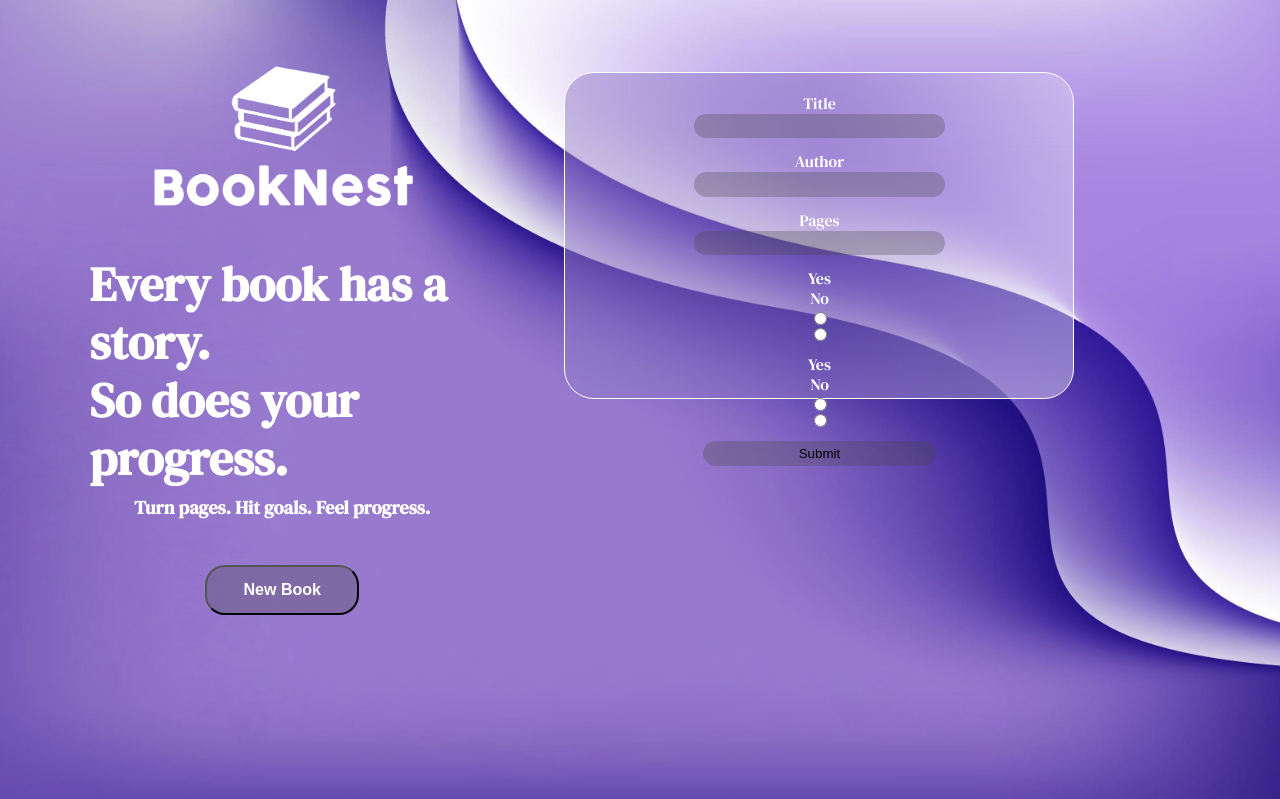
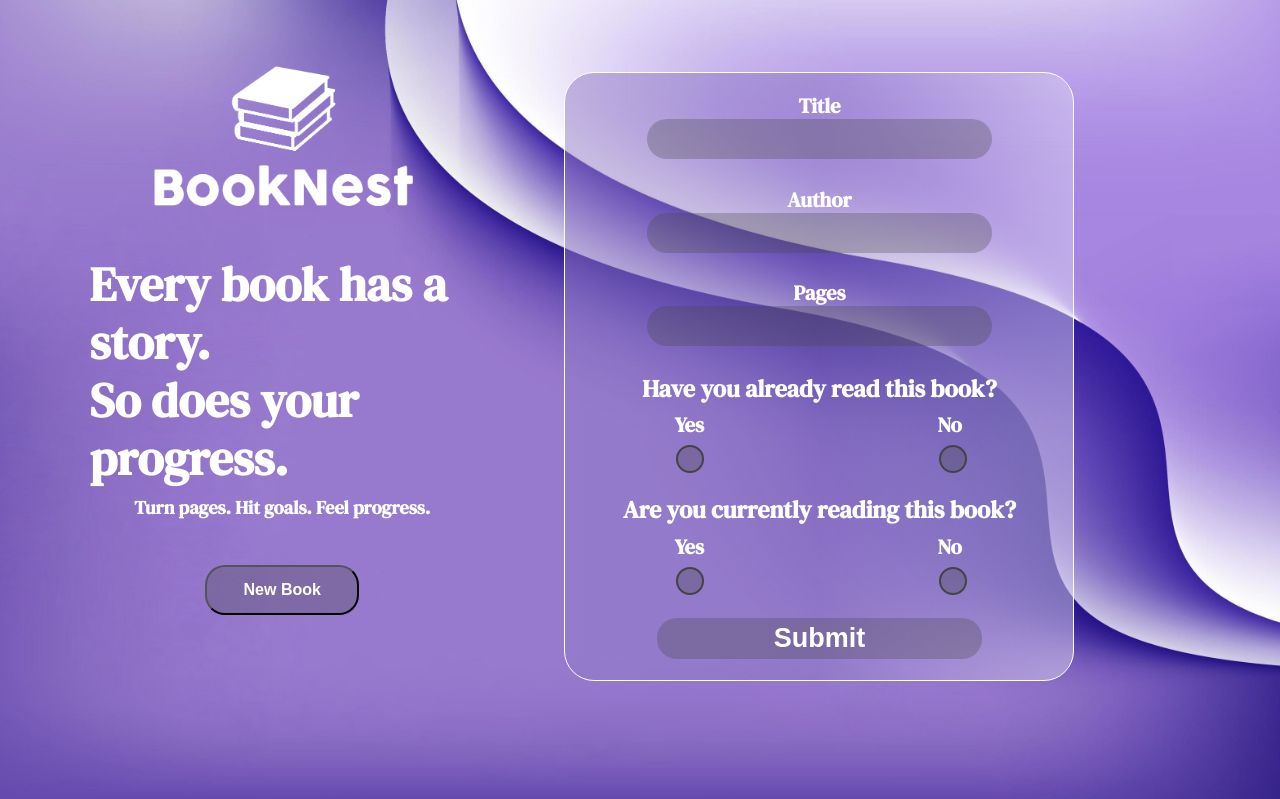
Before and after one commit to mszrsbotond/library, a plain HTML site: page index.html in a window 1280 px wide. Both pictures are taken after a click on the button "New Book". Shown: the top 799 px of the page. Drawn offline with Linux system fonts and the light colour scheme.

Commit message:
form styling

```diff
--- a/script.js
+++ b/script.js
@@ -131,12 +131,25 @@ pagesContainer.appendChild(pagesInput)
 let readContainer = document.createElement("div")
 readContainer.className = "read-container"
 
+let readContainerInput = document.createElement("div")
+readContainerInput.className = "read-container-input"
+
+let readText = document.createElement("h3")
+readText.textContent = "Have you already read this book?"
+
+let readContainerYes = document.createElement("div")
+readContainerYes.className = "read-container-yes"
+
+let readContainerNo = document.createElement("div")
+readContainerNo.className = "read-container-no"
+
 let readLabelYes = document.createElement("label")
 readLabelYes.textContent = "Yes"
 readLabelYes.htmlFor = "yes"
 let readLabelNo = document.createElement("label")
 readLabelNo.textContent = "No"
 readLabelNo.htmlFor = "no"
+
 
 let readInputYes = document.createElement("input")
 readInputYes.id = "yes"
@@ -149,15 +162,36 @@ readInputNo.type = "radio"
 readInputNo.name = "read"
 readInputNo.value = "no"
 
-readContainer.appendChild(readLabelYes)
-readContainer.appendChild(readLabelNo)
-readContainer.appendChild(readInputYes)
-readContainer.appendChild(readInputNo)
+
+readContainerYes.appendChild(readLabelYes)
+readContainerYes.appendChild(readInputYes)
+
+readContainerNo.appendChild(readLabelNo)
+readContainerNo.appendChild(readInputNo)
+
+readContainerInput.appendChild(readContainerYes)
+readContainerInput.appendChild(readContainerNo)
+
+readContainer.appendChild(readText)
+readContainer.appendChild(readContainerInput)
+
 
 
 // currently input
 let currentlyContainer = document.createElement("div")
 currentlyContainer.className = "currently-container"
+
+let currentlyContainerInput = document.createElement("div")
+currentlyContainerInput.className = "currently-container-input"
+
+let currentlyText = document.createElement("h3")
+currentlyText.textContent = "Are you currently reading this book?"
+
+let currentlyContainerYes = document.createElement("div")
+currentlyContainerYes.className = "currently-container-yes"
+
+let currentlyContainerNo = document.createElement("div")
+currentlyContainerNo.className = "currently-container-no"
 
 let currentlyLabelYes = document.createElement("label")
 currentlyLabelYes.textContent = "Yes"
@@ -165,6 +199,7 @@ currentlyLabelYes.htmlFor = "yes"
 let currentlyLabelNo = document.createElement("label")
 currentlyLabelNo.textContent = "No"
 currentlyLabelNo.htmlFor = "no"
+
 
 let currentlyInputYes = document.createElement("input")
 currentlyInputYes.id = "yes"
@@ -177,10 +212,18 @@ currentlyInputNo.type = "radio"
 currentlyInputNo.name = "currently"
 currentlyInputNo.value = "no"
 
-currentlyContainer.appendChild(currentlyLabelYes)
-currentlyContainer.appendChild(currentlyLabelNo)
-currentlyContainer.appendChild(currentlyInputYes)
-currentlyContainer.appendChild(currentlyInputNo)
+
+currentlyContainerYes.appendChild(currentlyLabelYes)
+currentlyContainerYes.appendChild(currentlyInputYes)
+
+currentlyContainerNo.appendChild(currentlyLabelNo)
+currentlyContainerNo.appendChild(currentlyInputNo)
+
+currentlyContainerInput.appendChild(currentlyContainerYes)
+currentlyContainerInput.appendChild(currentlyContainerNo)
+
+currentlyContainer.appendChild(currentlyText)
+currentlyContainer.appendChild(currentlyContainerInput)
 
 
 // submit
--- a/style.css
+++ b/style.css
@@ -79,7 +79,7 @@ body {
 }
 
 form {
-    height: 35%;
+    height: 70%;
     width: 65%;
     z-index: 1;
     background: #917BC7;
@@ -100,6 +100,8 @@ form>div {
     display: flex;
     flex-direction: column;
     align-items: center;
+    font-size: 130%;
+    font-weight: bolder;
 }
 
 form>div>input {
@@ -111,8 +113,77 @@ form>div>input {
     padding-top: 1%;
     padding-bottom: 1%;
     padding-right: 2%;
-    width: 50%;
+    width: 70%;
+    color: white;
+    font-size: 130%;
+    font-weight: bold;
+    text-align: center;
 }
+
+.currently-container,
+.read-container {
+    display: flex;
+    flex-direction: column;
+    justify-content: center;
+    height: 100%;
+}
+
+.read-container>h3,
+.currently-container>h3 {
+    margin: 0;
+}
+
+.read-container-input,
+.currently-container-input {
+    width: 80%;
+    height: 100%;
+    display: flex;
+    flex-direction: row;
+    gap: 40%;
+    justify-content: center;
+    margin-top: 2%;
+}
+
+.currently-container-yes,
+.currently-container-no,
+.read-container-yes,
+.read-container-no {
+    display: flex;
+    flex-direction: column;
+    height: 100%;
+    width: 30%;
+    align-items: center;
+}
+
+.currently-container-yes > input, .currently-container-no > input,.read-container-yes > input,.read-container-no > input{
+    opacity: 0;
+    transform: scale(5);
+    margin: 0;
+}
+
+
+.currently-container-yes > label, .currently-container-no > label,.read-container-yes > label,.read-container-no > label{
+    position: relative;
+}
+
+
+.currently-container-yes > label::before, .currently-container-no > label::before,.read-container-yes > label::before,.read-container-no > label::before{
+    content: "";
+    position: absolute;
+    left: 5%;
+    top: 130%;
+    height: 1.5rem;
+    width: 1.5rem;
+    border: 2px solid #444;
+    border-radius: 50%;
+    background-color: rgba(70, 70, 70, 0.3);
+}
+
+
+
+
+
+
 
 .books-page {
     height: 50%;
```
